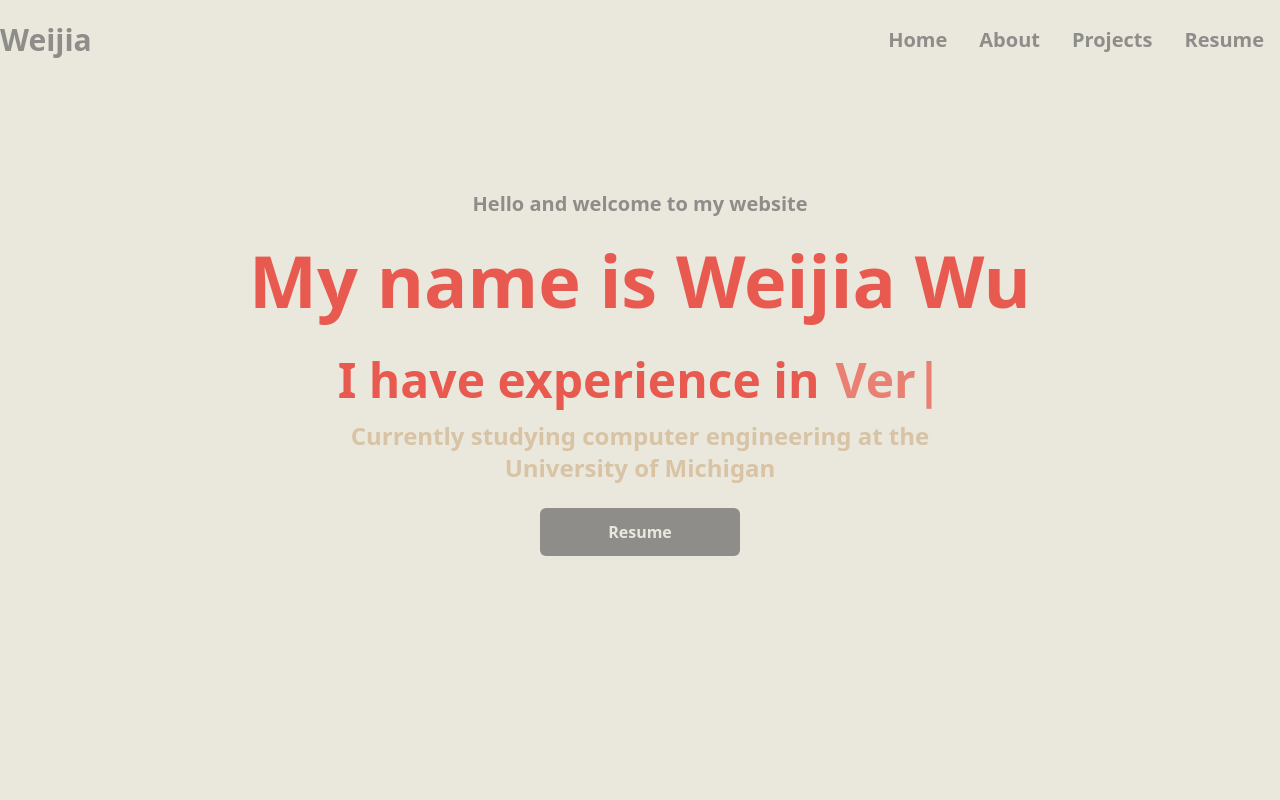
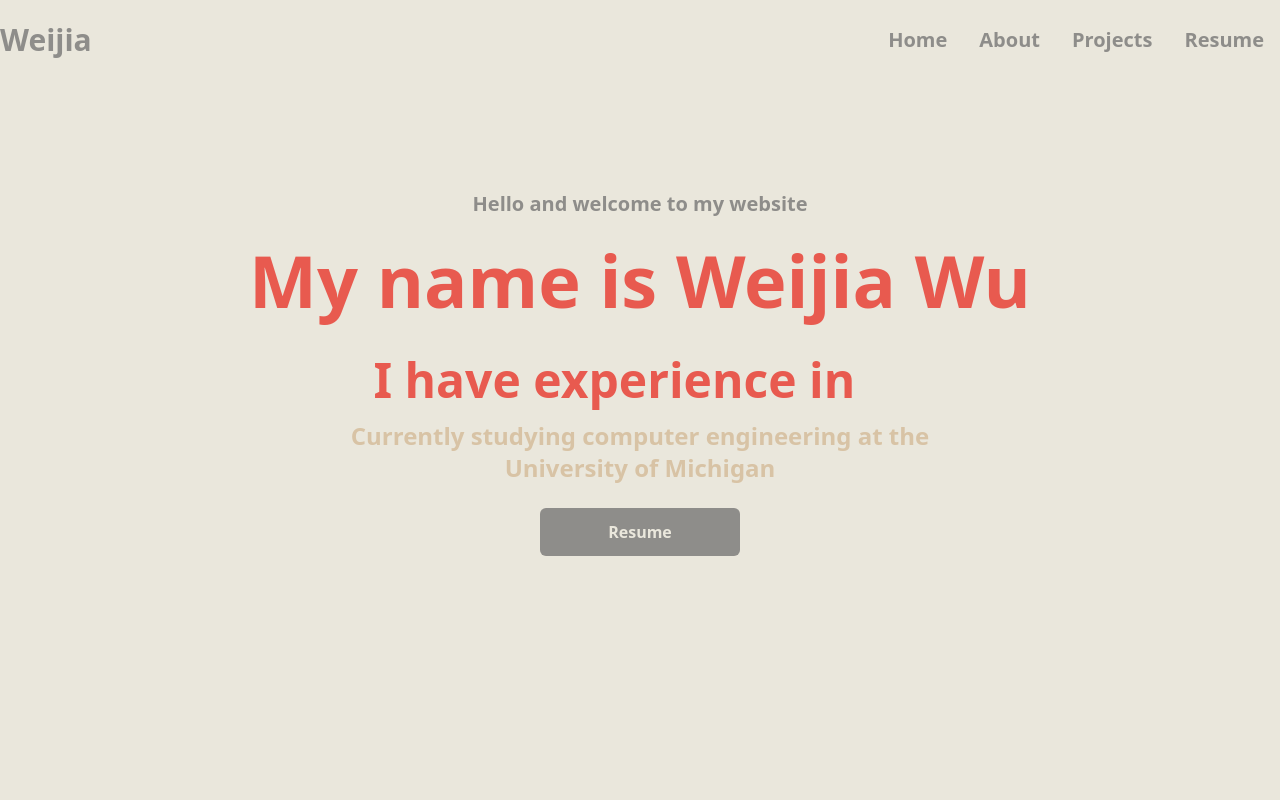
Before and after one commit to weijiawuu/personal-website-v2, a React (Create React App) app: page / in a window 1280 px wide. Shown: the top 800 px of the page. Built offline with nearby package versions, Linux system fonts and the light colour scheme; the HTML template or start-up script is replaced by a standard one.

Commit message:
used new react library for new version

```diff
--- a/package.json
+++ b/package.json
@@ -8,9 +8,10 @@
     "@testing-library/user-event": "^13.5.0",
     "react": "^18.2.0",
     "react-dom": "^18.2.0",
+    "react-icons": "^4.10.1",
     "react-router-dom": "^6.14.2",
     "react-scripts": "5.0.1",
-    "react-typed": "^1.2.0",
+    "react-simple-typewriter": "^5.0.1",
     "web-vitals": "^2.1.4"
   },
   "scripts": {
--- a/src/components/Hero.jsx
+++ b/src/components/Hero.jsx
@@ -1,6 +1,5 @@
 import React from 'react';
-import Typed from 'react-typed';
-import { FaSquareEnvelope, FaSquareGithub, FaLinkedin } from 'react-icons/fa6';
+import {Typewriter} from 'react-simple-typewriter';
 
 const Hero = () => {
   return (
@@ -12,17 +11,19 @@ const Hero = () => {
         <h1 className='md:text-7xl sm:text-6xl text-4xl font-bold md:py-6 text-[#e85a4f]'>
           My name is Weijia Wu
         </h1>
-        <div className='flex justify-center items-center text-[#e85a4f]'>
-          <p className='md:text-5xl sm:text-4xl text-xl font-bold py-4'>
-            I have experience in
+        <div className='flex justify-center items-center text-[#e85a4f] md:text-5xl sm:text-4xl text-xl font-bold py-4'>
+          <p className=''>
+            I have experience in &nbsp;
           </p>
-          <Typed
-          className='md:text-5xl sm:text-4xl text-xl font-bold md:pl-4 pl-2 text-[#e98074]'
-            strings={['C++', 'Python', 'Verilog', 'React', 'MATLAB']}
-            typeSpeed={130}
-            backSpeed={120}
-            loop
-          />
+          <div className='text-[#e98074]'>
+            <Typewriter
+              words={['C++', 'Python', 'Verilog', 'React', 'MATLAB']}
+              cursor
+              typeSpeed={130}
+              deleteSpeed={120}
+              loop
+            />
+          </div>
         </div>
         <p className='max-w-[600px] text-2xl font-bold mx-auto text-[#d8c3a5]'>Currently studying computer engineering at the University of Michigan</p>
         <a href="/WeijiaWuResumeWebsite.pdf" download>
```
Also changed, not shown: 1 other file (tests, documents, lock files or other folders).
